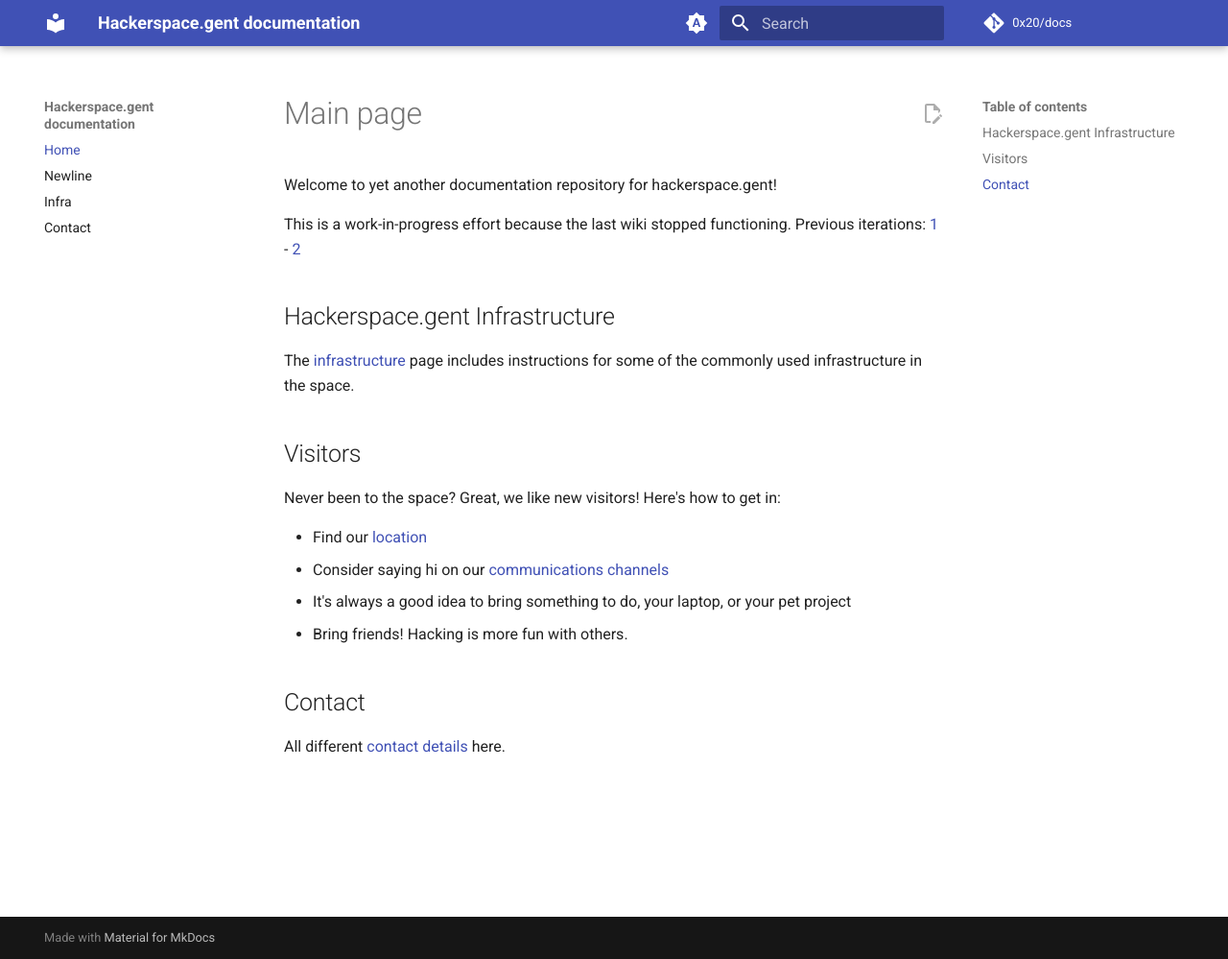
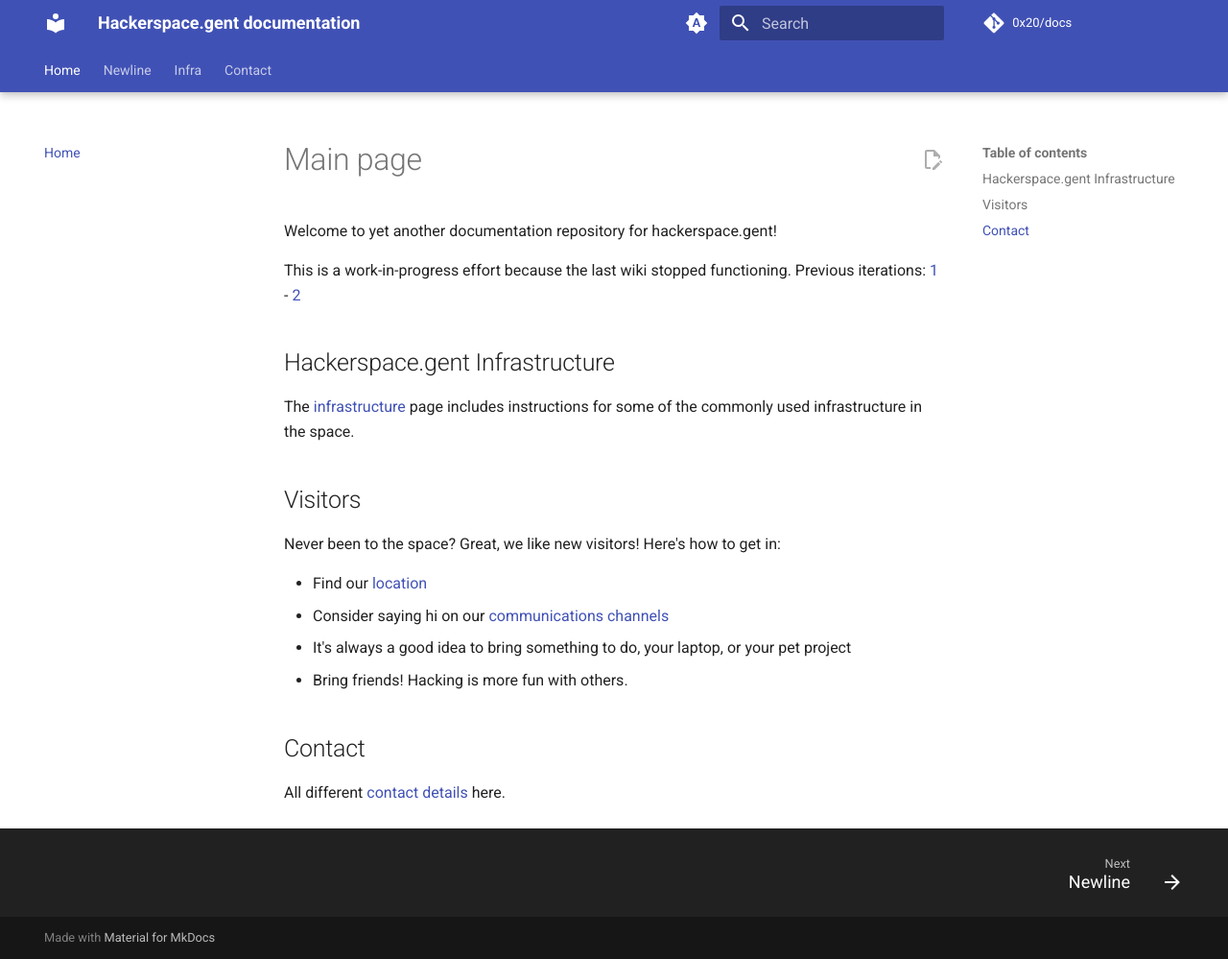
Before and after one commit to 0x20/docs, an MkDocs documentation site: the page built from docs/index.md, in a window 1280 px wide and 999 px high. Shown: the whole window at 96% size. Built offline with MkDocs 1.6.1 and Material for MkDocs 9.7.7, drawn with Linux system fonts in a browser that asks for light colours; comment, search, counter and statistics services are not loaded.

Commit message:
Change navigation to better allow subpages

```diff
--- a/mkdocs.yml
+++ b/mkdocs.yml
@@ -33,6 +33,13 @@ theme:
         name: Switch to system preference
   features:
     - content.action.edit
+    - navigation.tabs
+    - navigation.tabs.sticky
+    - navigation.instant
+    - navigation.top
+    - navigation.footer
+    - navigation.expand
+    - navigation.indexes
     - search.suggest
     - search.share
 plugins:
```
